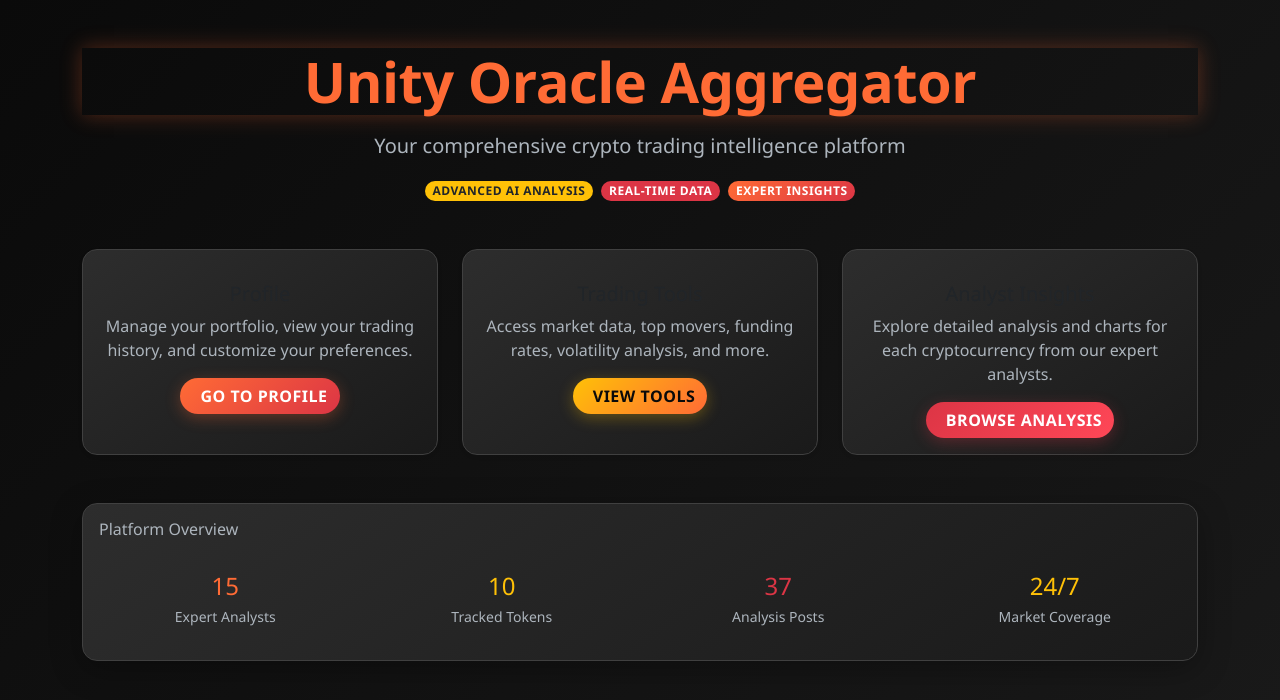
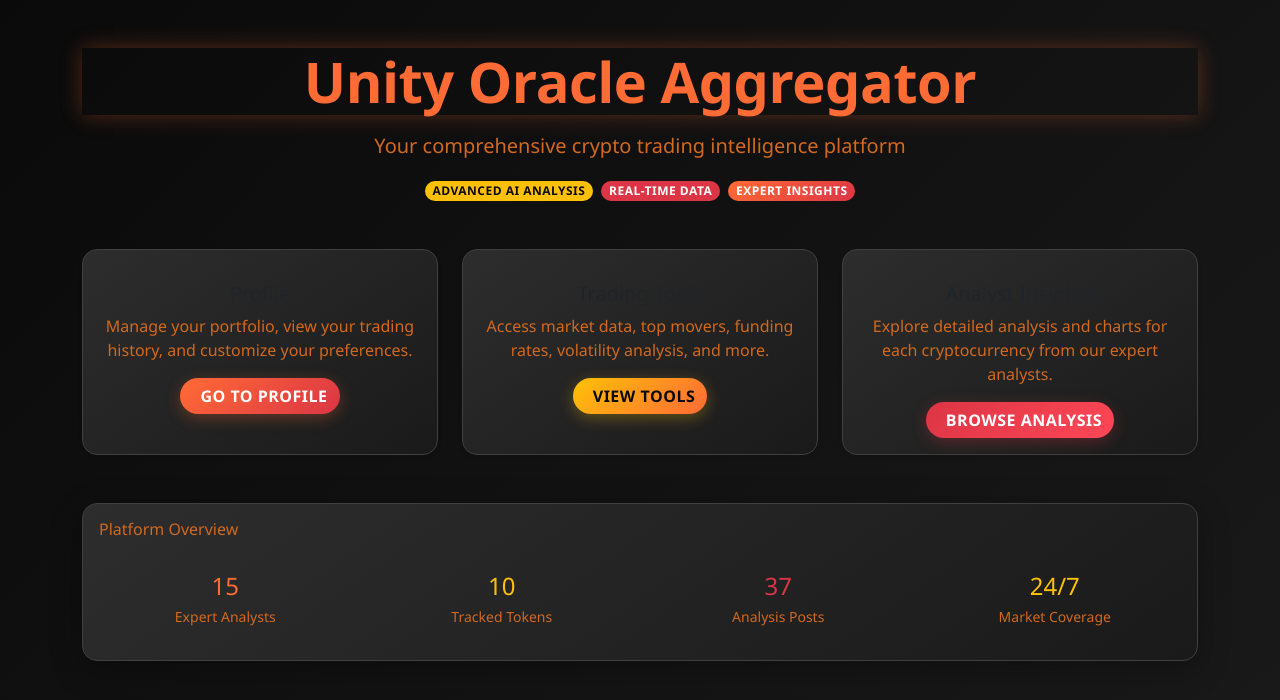
Before and after one commit to faucetfriend-code/ouag, a Next.js app: page / in a window 1280 px wide. Shown: the top 700 px of the page. Built offline with nearby package versions, Linux system fonts and the light colour scheme.

Commit message:
Update globals.css

```diff
--- a/app/globals.css
+++ b/app/globals.css
@@ -9,7 +9,7 @@
   --medium-gray: #2d2d2d;
   --light-gray: #404040;
   --text-light: #f8f9fa;
-  --text-muted: #adb5bd;
+  --text-muted: #d2691e;
   --glow-orange: rgba(255, 107, 53, 0.3);
   --glow-red: rgba(220, 53, 69, 0.3);
   --glow-yellow: rgba(255, 193, 7, 0.3);
@@ -124,6 +124,7 @@ body {
 .text-info { color: var(--secondary-red) !important; }
 .text-warning { color: var(--accent-yellow) !important; }
 .text-muted { color: var(--text-muted) !important; }
+.text-dark { color: var(--primary-black) !important; }
 
 .price-positive { color: var(--accent-yellow) !important; }
 .price-negative { color: var(--secondary-red) !important; }
```
